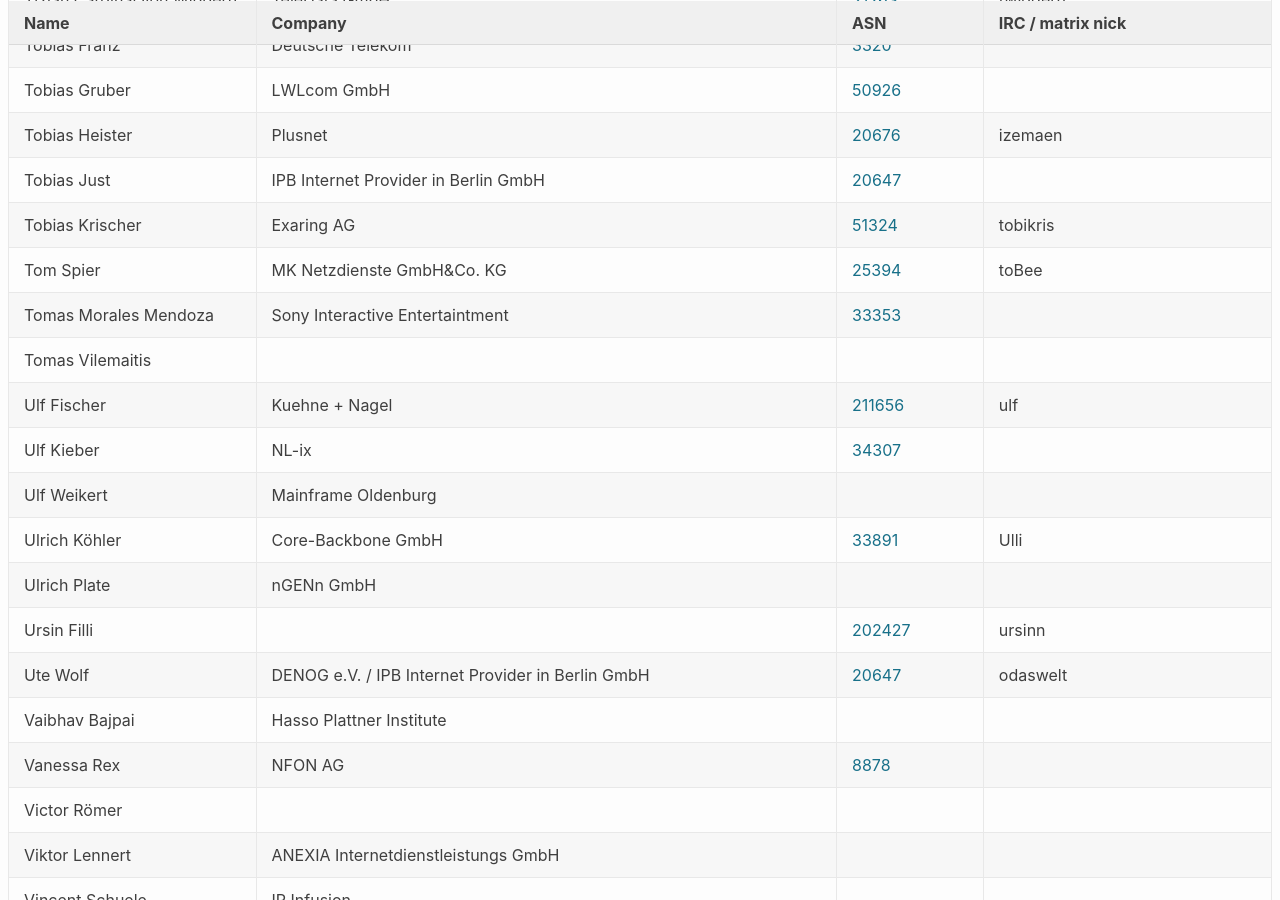
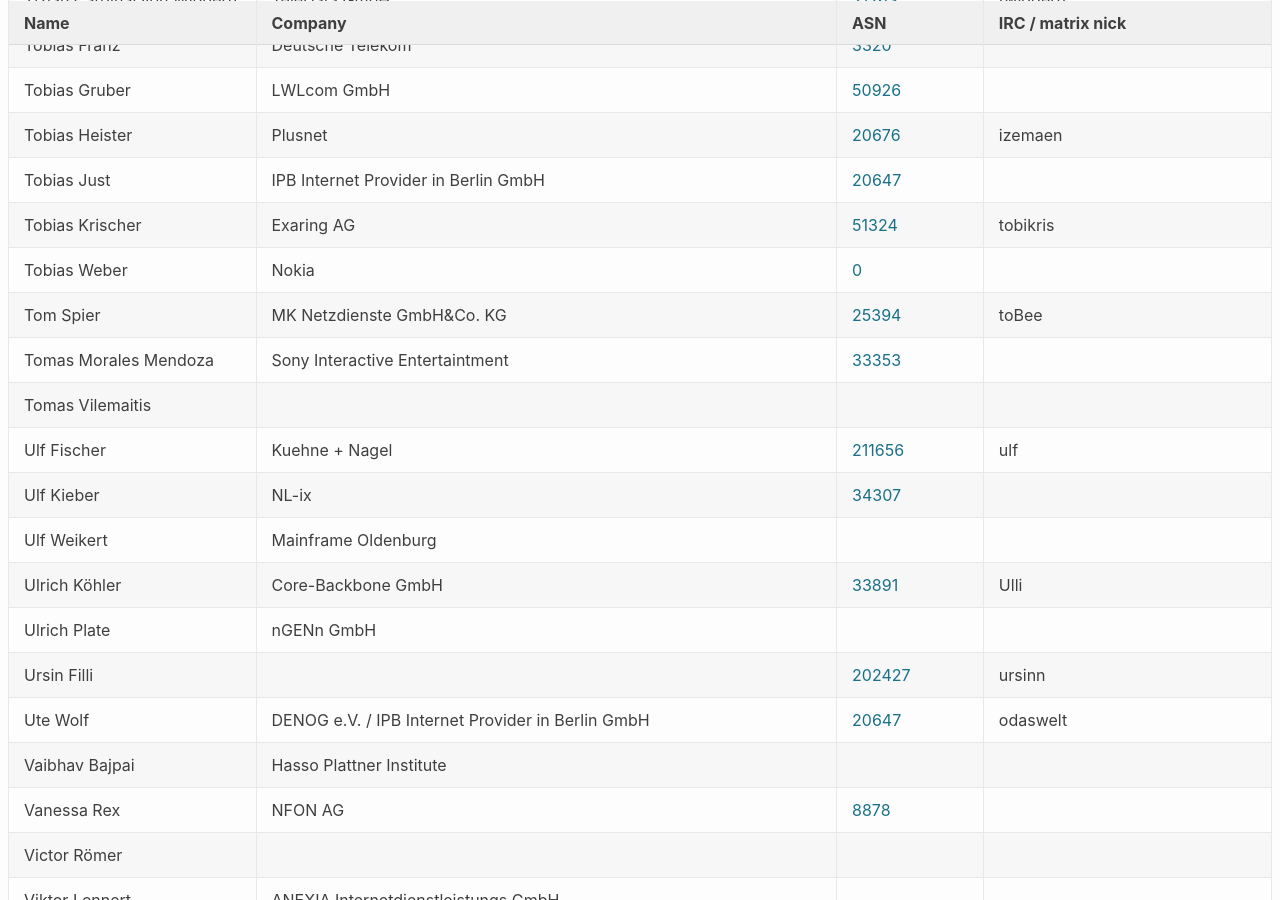
Before and after one commit to denog/pretix-attendeelist, a Jekyll site: the page built from denog16/index.markdown, in a window 1280 px wide and 900 px high, scrolled down 20095 px. Built offline with Jekyll 4.4.1, drawn with Linux system fonts in a browser that asks for light colours.

Commit message:
Latest data: Tue Oct 29 08:33:15 UTC 2024

```diff
--- a/_data/attendees_denog16_onsite.json
+++ b/_data/attendees_denog16_onsite.json
@@ -2682,6 +2682,12 @@
     "asn": "51324"
   },
   {
+    "name": "Tobias Weber",
+    "company": "Nokia",
+    "irc": null,
+    "asn": "0"
+  },
+  {
     "name": "Tomas Morales Mendoza",
     "company": "Sony Interactive Entertaintment",
     "irc": null,
```
